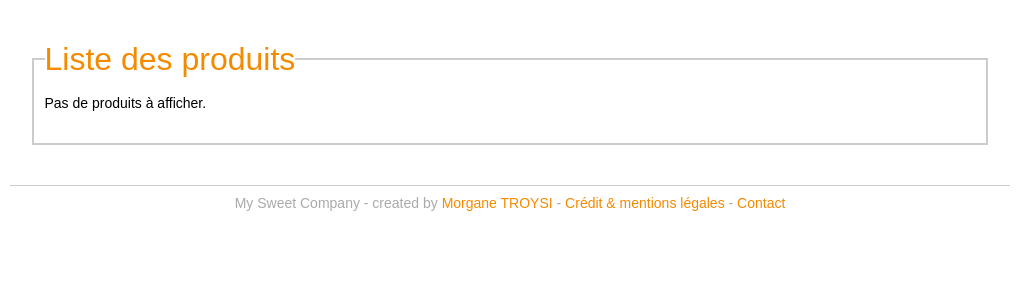
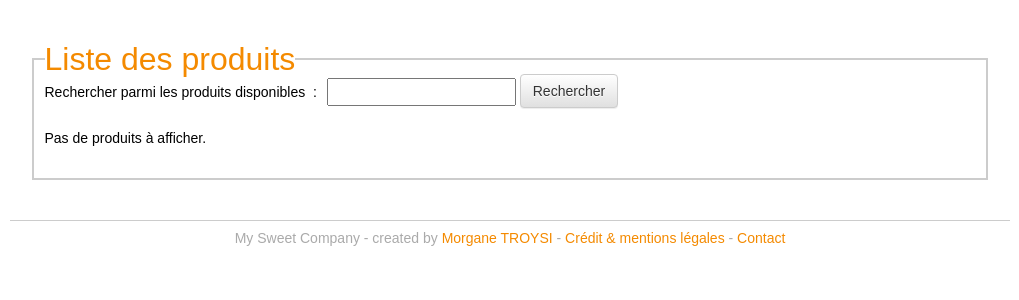
Before and after one commit to mtroysi/mySweetCompany, a Django app: page /produits in a window 1280 px wide. Shown: the part 156-456 px from the top of the page, without its empty margins (130-1149 px from the left). Run offline with Django 3.2, Linux system fonts and the light colour scheme; data that the repository does not hold is empty; some libraries are stand-ins or nearby versions; some web fonts are replaced.

Commit message:
Recherche produits sur le nom

```diff
--- a/mySweetCompany/forms.py
+++ b/mySweetCompany/forms.py
@@ -40,3 +40,7 @@ class LoginForm(forms.Form):
         super(LoginForm, self).__init__(*args, **kwargs)
         self.fields['username'].label = "Pseudo :"
         self.fields['password'].label = "Mot de passe :"
+
+
+class SearchForm(forms.Form):
+    search_text = forms.CharField(max_length=1024, label='Rechercher parmi les produits disponibles ')
--- a/mySweetCompany/static/mySweetCompany/style.css
+++ b/mySweetCompany/static/mySweetCompany/style.css
@@ -230,6 +230,15 @@ fieldset .notice {
     margin-right: 10px;
 }
 
+.add_to_cart input[type="text"] {
+    margin-left: 10px;
+    line-height: 22px;
+}
+
+.add_to_cart button {
+    margin-top: -5px;
+}
+
 .row-product {
     margin-bottom: 20px;
     margin-top: -15px;
--- a/mySweetCompany/templates/produits.html
+++ b/mySweetCompany/templates/produits.html
@@ -6,6 +6,13 @@
     {% block notice %}{{ block.super }}{% endblock notice %}
     <fieldset>
         <legend>Liste des produits</legend>
+        <div class="row-product">
+            <form role="form" class="add_to_cart form-group" action="" method="post">
+                {% csrf_token %}
+                {{ search_form }}
+                <button type="submit" class="btn btn-default">Rechercher</button>
+            </form>
+        </div>
         {% for produit in produits %}
             <p><a href="{% url 'show' id=produit.id %}"> {{ produit.nom }}</a><br/>
                 vendu par
--- a/mySweetCompany/views.py
+++ b/mySweetCompany/views.py
@@ -1,21 +1,25 @@
 # -*- coding: utf-8 -*-
+import re
+
+from django.contrib import messages
+from django.contrib.auth import authenticate, login as auth_login
+from django.contrib.auth import logout
+from django.contrib.auth.decorators import login_required
+from django.contrib.auth.models import User
+from django.core.mail import EmailMessage
+from django.db.models import Q
+from django.shortcuts import redirect
 from django.shortcuts import render
-from django.conf import settings
-from produits.models import Produit
+from django.template import Context
+from django.template.loader import get_template
+
 from client.models import Client
 from mySweetCompany.forms import ContactForm
 from mySweetCompany.forms import InscriptionForm
 from mySweetCompany.forms import LoginForm
+from mySweetCompany.forms import SearchForm
 from produits.forms import ProductForm
-from django.core.mail import EmailMessage
-from django.shortcuts import redirect
-from django.template import Context
-from django.template.loader import get_template
-from django.contrib import messages
-from django.contrib.auth.decorators import login_required
-from django.contrib.auth.models import User
-from django.contrib.auth import authenticate, login as auth_login
-from django.contrib.auth import logout
+from produits.models import Produit
 
 
 def home(request):
@@ -69,10 +73,44 @@ def inscription(request):
     return render(request, 'inscription.html', {'form': form_class})
 
 
+def normalize_query(query_string,
+                    findterms=re.compile(r'"([^"]+)"|(\S+)').findall,
+                    normspace=re.compile(r'\s{2,}').sub):
+    # Splits the query string in invidual keywords, getting rid of unecessary spaces
+    #     and grouping quoted words together.
+    return [normspace(' ', (t[0] or t[1]).strip()) for t in findterms(query_string)]
+
+
+def get_query(query_string, search_fields):
+    # Returns a query, that is a combination of Q objects. That combination
+    # aims to search keywords within a model by testing the given search fields.
+    query = None # Query to search for every search term
+    terms = normalize_query(query_string)
+    for term in terms:
+        or_query = None # Query to search for a given term in each field
+        for field_name in search_fields:
+            q = Q(**{"%s__icontains" % field_name: term})
+            if or_query is None:
+                or_query = q
+            else:
+                or_query = or_query | q
+        if query is None:
+            query = or_query
+        else:
+            query = query & or_query
+    return query
+
+
 def produits(request):
     produits = Produit.objects.all()
     form_class = ProductForm
-    return render(request, 'produits.html', {'produits': produits, 'form': form_class})
+    search_class = SearchForm
+    if request.method == 'POST':
+        search_text = request.POST.get('search_text')
+        entry_query = get_query(search_text, ['nom'])
+        produits = Produit.objects.filter(entry_query).order_by('-date_publication')
+
+    return render(request, 'produits.html', {'produits': produits, 'form': form_class, 'search_form': search_class})
 
 
 @login_required
```
Also changed, not shown: produits/views.py (+6 -5 lines), produits/migrations/0005_remove_produit_note.py (added).
